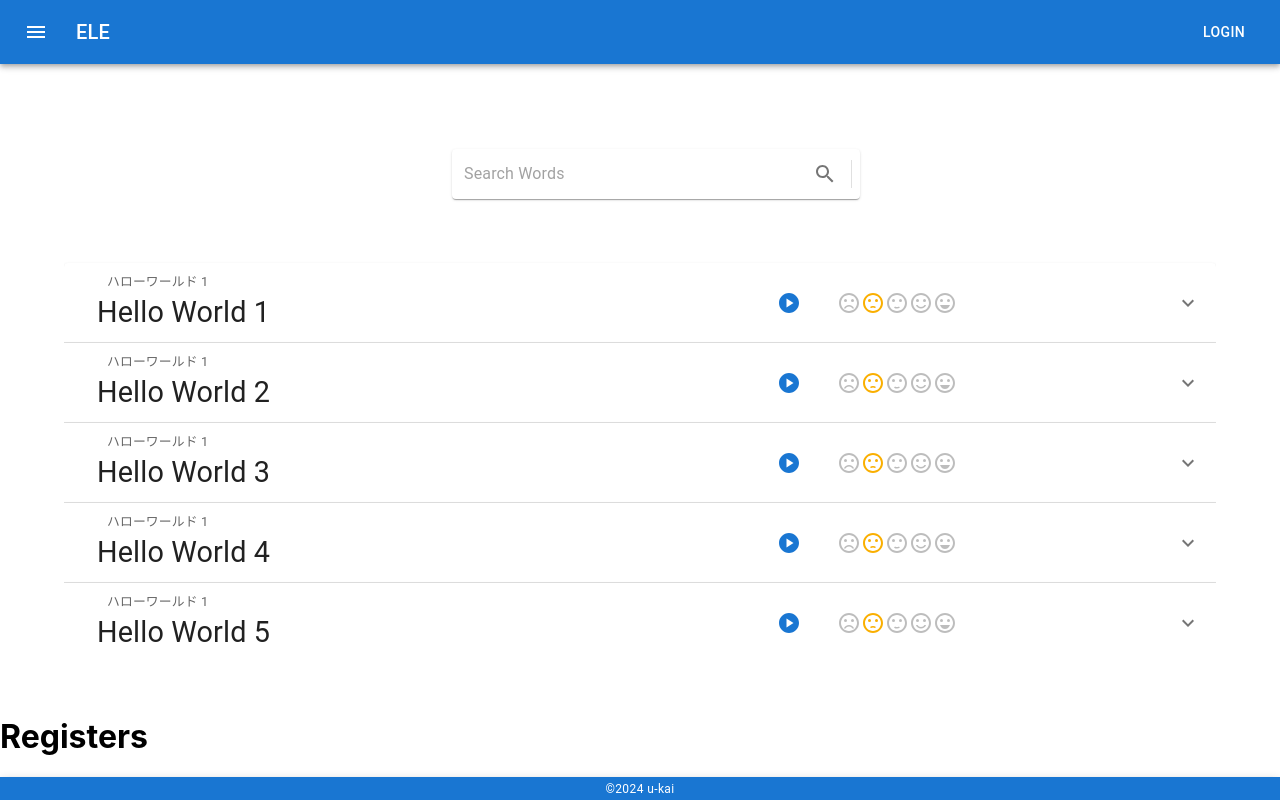
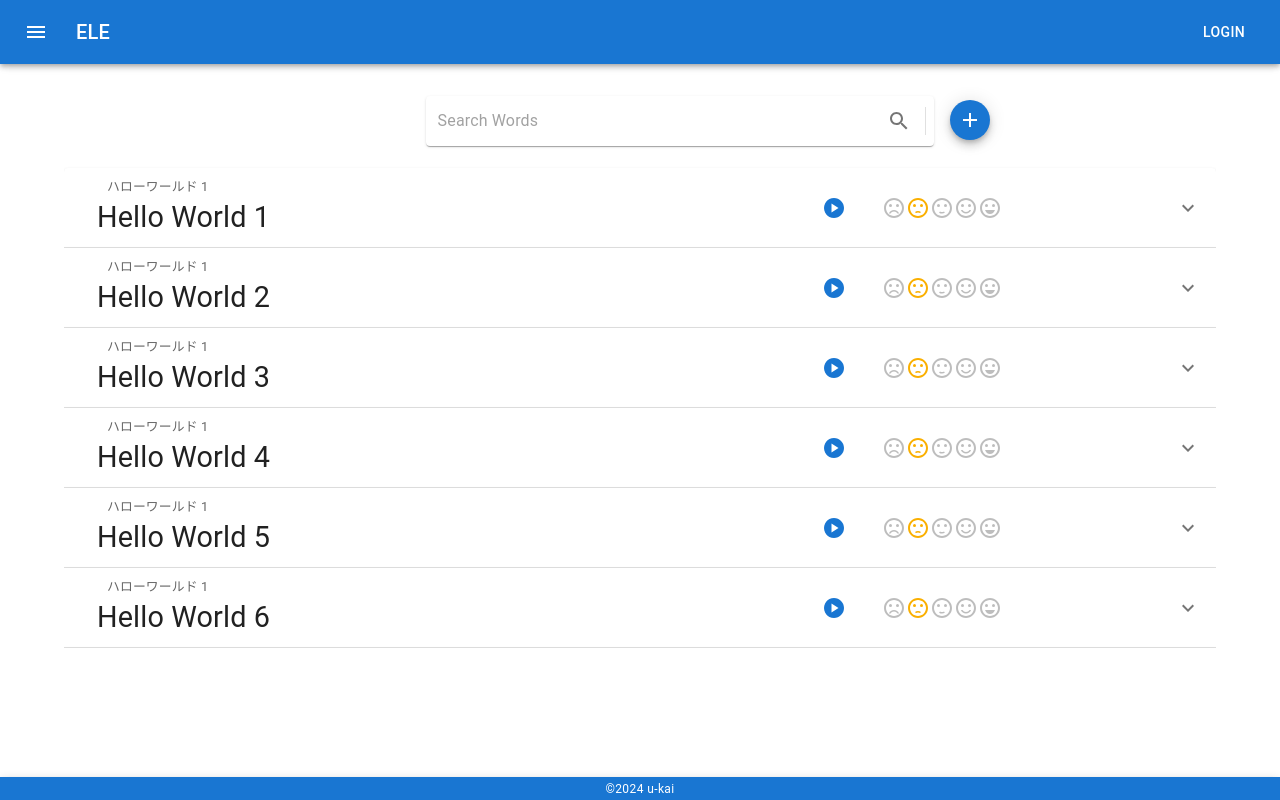
Before and after one commit to u-kai/home-k8s-app, a React (Create React App) app in the folder frontend/: page / in a window 1280 px wide. Built offline with nearby package versions, Linux system fonts and the light colour scheme.

Commit message:
add register button

```diff
--- a/frontend/src/App.tsx
+++ b/frontend/src/App.tsx
@@ -12,9 +12,15 @@ function App() {
   return (
     <Wrapper>
       <Header />
-      <Search />
-      <List></List>
-      <Registers></Registers>
+      <UpperContainer>
+        <Search />
+        <RegisterButtonContainer>
+          <Registers />
+        </RegisterButtonContainer>
+      </UpperContainer>
+      <ListContainer>
+        <List></List>
+      </ListContainer>
       <Footer />
     </Wrapper>
   );
@@ -24,7 +30,29 @@ const Wrapper = styled.div`
   display: flex;
   flex-direction: column;
   height: 100vh;
+  width: 100%;
   overflow-x: hidden;
+  position: relative;
 `;
 
 export default App;
+// TODO: consider why the value
+const RegisterButtonContainer = styled.div`
+  position: relative;
+  top: 20px;
+`;
+const UpperContainer = styled.div`
+  position: absolute;
+  top: 80px;
+  left: 32%;
+  width: 100%;
+  height: 100%;
+  display: flex;
+  flex-direction: row;
+`;
+const ListContainer = styled.div`
+  position: absolute;
+  top: 120px;
+  width: 100%;
+  height: 100%;
+`;
--- a/frontend/src/components/List/elements/Container.tsx
+++ b/frontend/src/components/List/elements/Container.tsx
@@ -12,7 +12,7 @@ export const ListContainer = () => {
     >
       <Box
         sx={{
-          height: 400,
+          height: 500,
           overflowY: "scroll",
         }}
       >
--- a/frontend/src/components/List/elements/Items/WordAndSentences.tsx
+++ b/frontend/src/components/List/elements/Items/WordAndSentences.tsx
@@ -17,14 +17,16 @@ type WordAndSentencesProps = {
 
 export const WordAndSentences = (props: WordAndSentencesProps) => {
   return (
-    <Accordion>
+    <Accordion sx={{ zIndex: 0, position: "relative" }}>
       <AccordionSummary
         expandIcon={<ExpandMoreIcon />}
         aria-controls="panel1a-content"
         id="panel1a-header"
-        sx={{ height: 80, zIndex: 1 }}
+        sx={{ height: 80, zIndex: 1, position: "relative" }}
       >
-        <Typography sx={{ width: "80%" }}>
+        <Typography
+          sx={{ width: "80%", position: "absolute", top: "0", zIndex: 4 }}
+        >
           <HorizontalContainer>
             <WordLine
               word={props.word}
@@ -61,4 +63,6 @@ const HorizontalContainer = styled.div`
   justify-content: space-between;
   align-items: center;
   width: 100%;
+  z-index: 4;
+  position: absolute;
 `;
--- a/frontend/src/components/List/elements/Items/WordLine.tsx
+++ b/frontend/src/components/List/elements/Items/WordLine.tsx
@@ -1,7 +1,6 @@
 import { Button, ListItem, ListItemText } from "@mui/material";
 import React from "react";
 import PlayCircleIcon from "@mui/icons-material/PlayCircle";
-import { Rates } from "./Rates";
 import styled from "styled-components";
 
 export type WordLineProps = {
@@ -32,7 +31,7 @@ export const WordLine = (props: WordLineProps) => {
   return (
     <ListItem
       secondaryAction={
-        <Button sx={{ zIndex: 2 }}>
+        <Button>
           <PlayCircleIcon onClick={() => speak(props.word)} />
         </Button>
       }
--- /dev/null
+++ b/frontend/src/components/Registers/elements/RegisterButton.tsx
@@ -0,0 +1,12 @@
+import * as React from "react";
+import AddIcon from "@mui/icons-material/Add";
+import { Fab } from "@mui/material";
+import { Button } from "@mui/base";
+
+export const RegisterButtons = () => {
+  return (
+    <Fab color="primary" aria-label="add" size="small">
+      <AddIcon sx={{}}></AddIcon>
+    </Fab>
+  );
+};
--- a/frontend/src/components/Registers/index.tsx
+++ b/frontend/src/components/Registers/index.tsx
@@ -1,9 +1,15 @@
 import React from "react";
+import { styled } from "styled-components";
+import { RegisterButtons } from "./elements/RegisterButton";
 
 export const Registers = () => {
   return (
-    <div>
-      <h1>Registers</h1>
-    </div>
+    <Container>
+      <RegisterButtons />
+    </Container>
   );
 };
+
+const Container = styled.div`
+  height: 100%;
+`;
--- a/frontend/src/components/Search/elements/Search.tsx
+++ b/frontend/src/components/Search/elements/Search.tsx
@@ -9,7 +9,7 @@ export const SearchBar = () => {
   return (
     <Paper
       component="form"
-      sx={{ p: "2px 4px", display: "flex", alignItems: "center", width: 400 }}
+      sx={{ p: "2px 4px", display: "flex", alignItems: "center", width: 500 }}
     >
       <InputBase
         sx={{ ml: 1, flex: 1 }}
--- a/frontend/src/components/Search/index.tsx
+++ b/frontend/src/components/Search/index.tsx
@@ -7,7 +7,6 @@ export const Search = () => {
     // component want to center position
     <Box
       sx={{
-        width: "100%",
         display: "flex",
         justifyContent: "center",
         height: 50,
```
